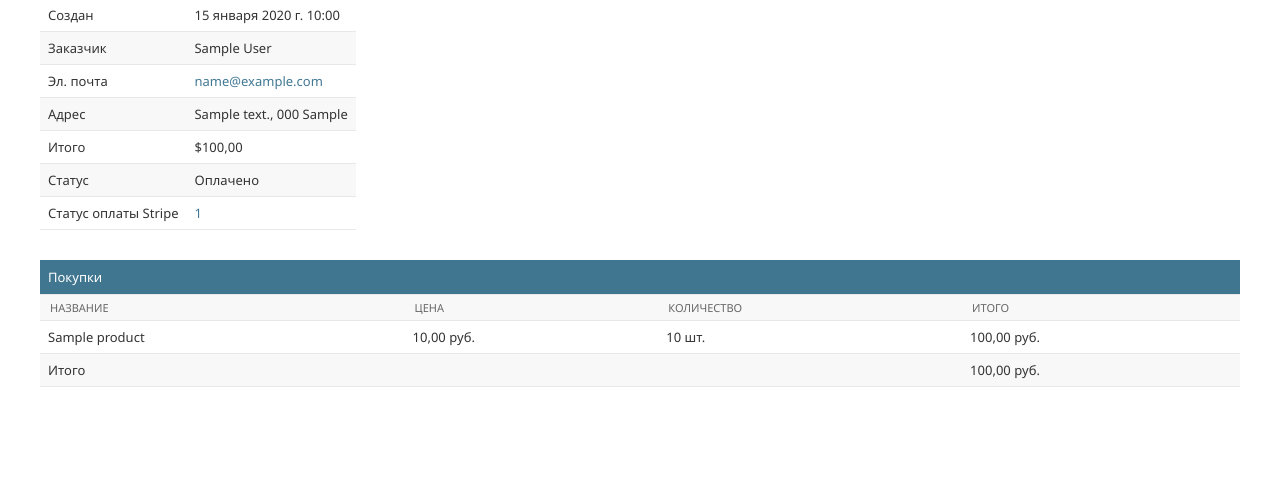
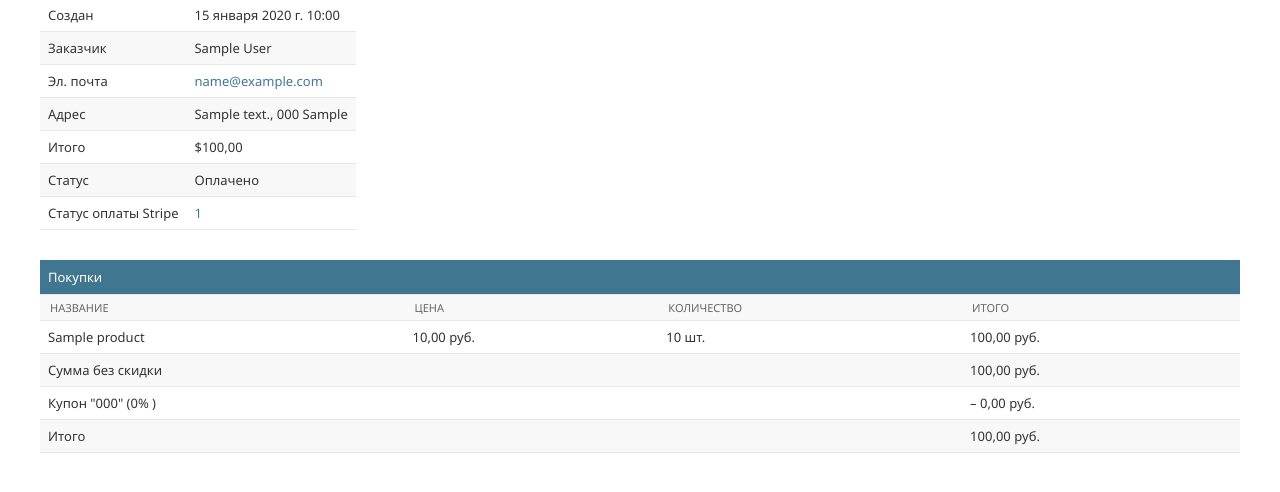
Before and after one commit to AcidBurst7/shop, a Django app: page /orders/admin/order/1 in a window 1280 px wide. Shown: the part 160-652 px from the top of the page. Run offline with Django 5.2, Linux system fonts and the light colour scheme; a user stored in the database is signed in; tables that the repository leaves empty hold one stand-in row (values such as "Sample post"); parts of the project's set-up code (start-up, migrations or seed data) failed here and were passed over.

Commit message:
доработаны шаблона для генерации pdf и детальная информация о заказе в админ.панели

```diff
--- a/project/orders/templates/admin/orders/order/detail.html
+++ b/project/orders/templates/admin/orders/order/detail.html
@@ -81,9 +81,26 @@
                         <td class="num">{{ item.get_cost }} руб.</td>
                     </tr>
                 {% endfor %}
+                {% if order.coupon %}
+                    <tr class="subtotal">
+                        <td colspan="3">Сумма без скидки</td>
+                        <td class="num">
+                            {{ order.get_total_cost_before_discount|floatformat:2 }} руб.
+                        </td>
+                    </tr>
+                    <tr>
+                        <td colspan="3">
+                            Купон "{{ order.coupon.code }}"
+                            ({{ order.discount }}% )
+                        </td>
+                        <td class="num neg">
+                            – {{ order.get_discount|floatformat:2 }} руб.
+                        </td>
+                    </tr>
+                {% endif %}
                 <tr class="total">
                     <td colspan="3">Итого</td>
-                    <td class="num">{{ order.get_total_cost }} руб.</td>
+                    <td class="num">{{ order.get_total_cost|floatformat:2 }} руб.</td>
                 </tr>
             </tbody>
         </table>
```
Also changed, not shown: project/orders/templates/orders/order/pdf.html (+18 -1 lines).
